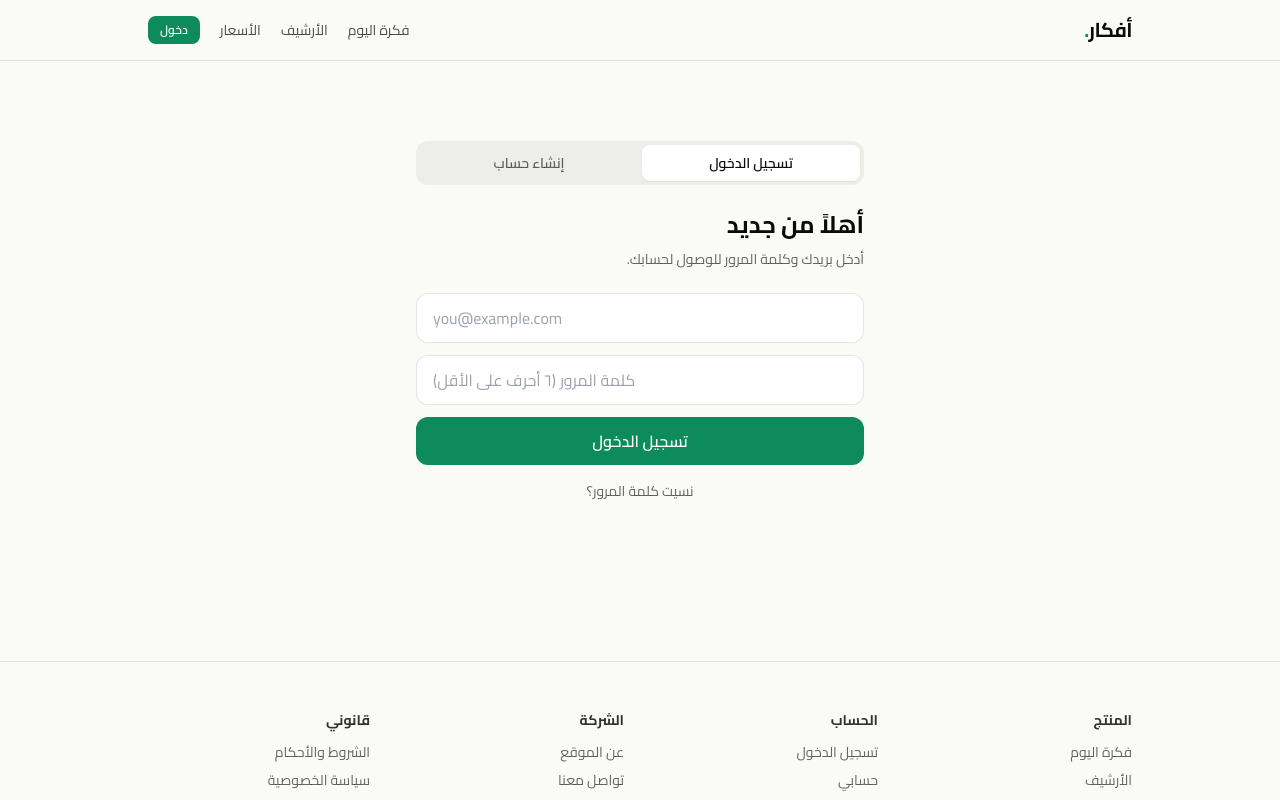
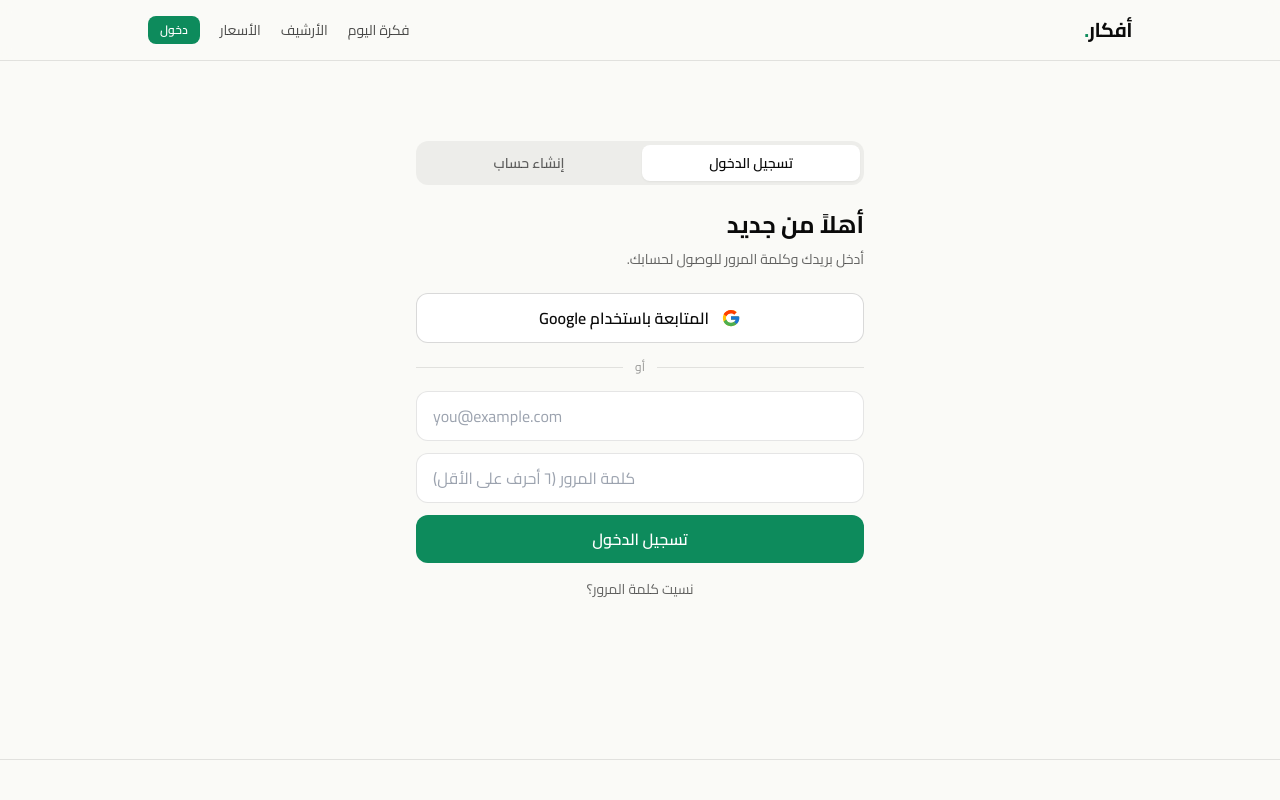
Before and after one commit to khalidfarig1/afkar, a Next.js app: page /login in a window 1280 px wide. Shown: the top 800 px of the page. Built offline with nearby package versions, Linux system fonts and the light colour scheme; no server answers.

Commit message:
feat: add Continue with Google sign-in button

```diff
--- a/src/app/login/page.tsx
+++ b/src/app/login/page.tsx
@@ -25,6 +25,22 @@ function LoginInner() {
   const [password, setPassword] = useState("");
   const [loading, setLoading] = useState(false);
   const [error, setError] = useState("");
+
+  async function handleGoogle() {
+    setLoading(true);
+    setError("");
+    const sb = supabaseBrowser();
+    const { error } = await sb.auth.signInWithOAuth({
+      provider: "google",
+      options: {
+        redirectTo: `${window.location.origin}/auth/callback?next=${encodeURIComponent(next)}`,
+      },
+    });
+    if (error) {
+      setLoading(false);
+      setError(error.message);
+    }
+  }
 
   async function handleSubmit(e: React.FormEvent) {
     e.preventDefault();
@@ -74,6 +90,26 @@ function LoginInner() {
           : "أنشئ حسابك للاشتراك والوصول لأرشيف الأفكار."}
       </p>
 
+      <button
+        onClick={handleGoogle}
+        disabled={loading}
+        className="w-full flex items-center justify-center gap-3 py-3 rounded-xl border border-black/15 bg-white font-semibold hover:border-accent transition mb-4 disabled:opacity-50"
+      >
+        <svg className="w-5 h-5" viewBox="0 0 48 48" aria-hidden="true">
+          <path fill="#FFC107" d="M43.6 20.5H42V20H24v8h11.3c-1.6 4.6-6 8-11.3 8-6.6 0-12-5.4-12-12s5.4-12 12-12c3.1 0 5.8 1.2 7.9 3.1l5.7-5.7C34 6.5 29.3 4.5 24 4.5 13.2 4.5 4.5 13.2 4.5 24S13.2 43.5 24 43.5 43.5 34.8 43.5 24c0-1.2-.1-2.4-.4-3.5z"/>
+          <path fill="#FF3D00" d="M6.3 14.7l6.6 4.8C14.7 16 19 13 24 13c3.1 0 5.8 1.2 7.9 3.1l5.7-5.7C34 6.5 29.3 4.5 24 4.5 16.4 4.5 9.8 8.6 6.3 14.7z"/>
+          <path fill="#4CAF50" d="M24 43.5c5.2 0 9.9-2 13.4-5.2l-6.2-5.2c-2 1.4-4.5 2.2-7.2 2.2-5.3 0-9.7-3.4-11.3-8l-6.5 5C9.6 39.4 16.2 43.5 24 43.5z"/>
+          <path fill="#1976D2" d="M43.6 20.5H42V20H24v8h11.3c-.8 2.2-2.2 4.1-4.1 5.4l6.2 5.2c-.4.4 6.6-4.8 6.6-14.6 0-1.2-.1-2.4-.4-3.5z"/>
+        </svg>
+        المتابعة باستخدام Google
+      </button>
+
+      <div className="flex items-center gap-3 mb-4">
+        <div className="flex-1 h-px bg-black/10" />
+        <span className="text-xs text-black/40">أو</span>
+        <div className="flex-1 h-px bg-black/10" />
+      </div>
+
       <form onSubmit={handleSubmit} className="space-y-3">
         <input
           type="email"
```
Also changed, not shown: logo.jpg (added).
